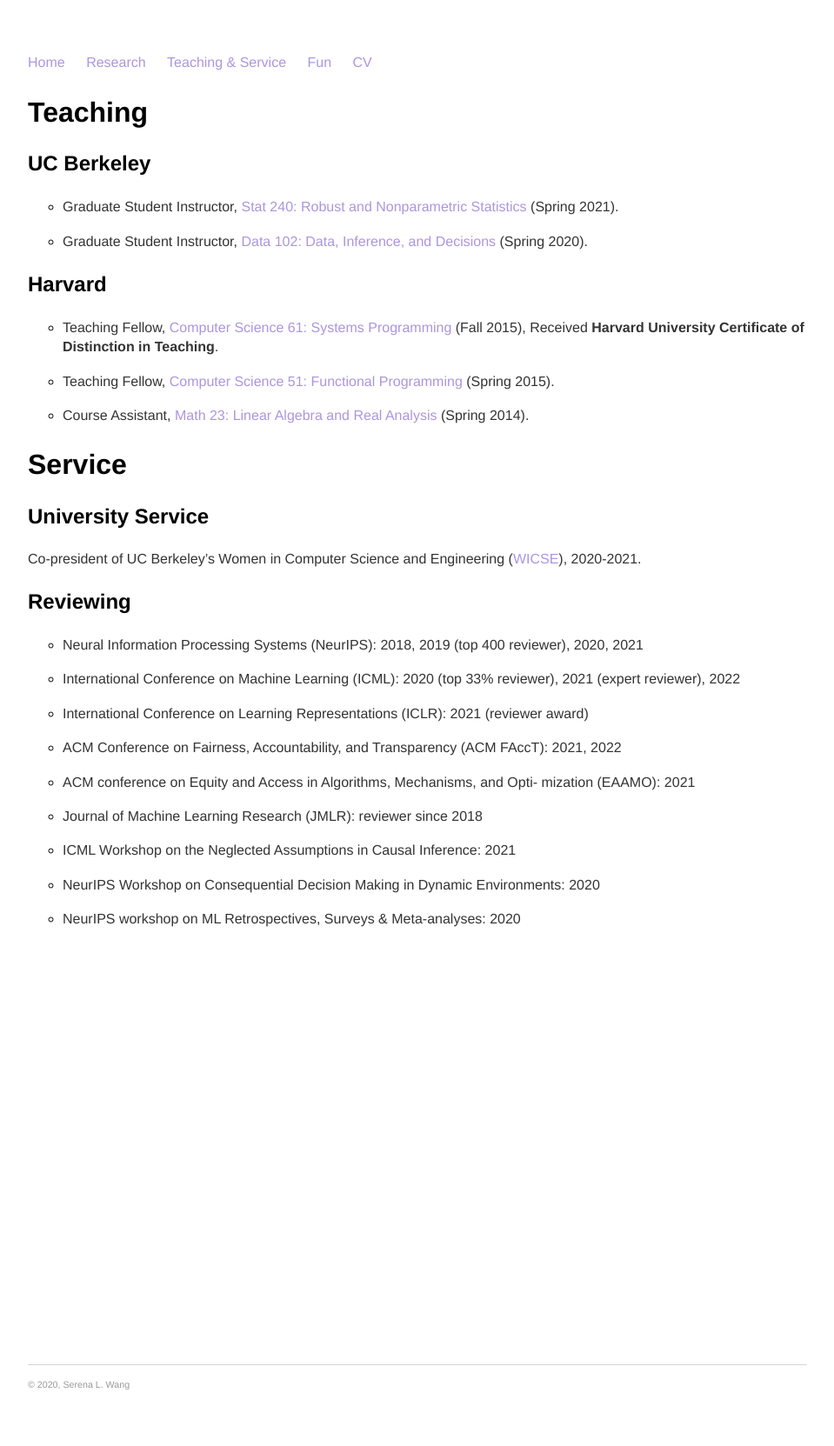
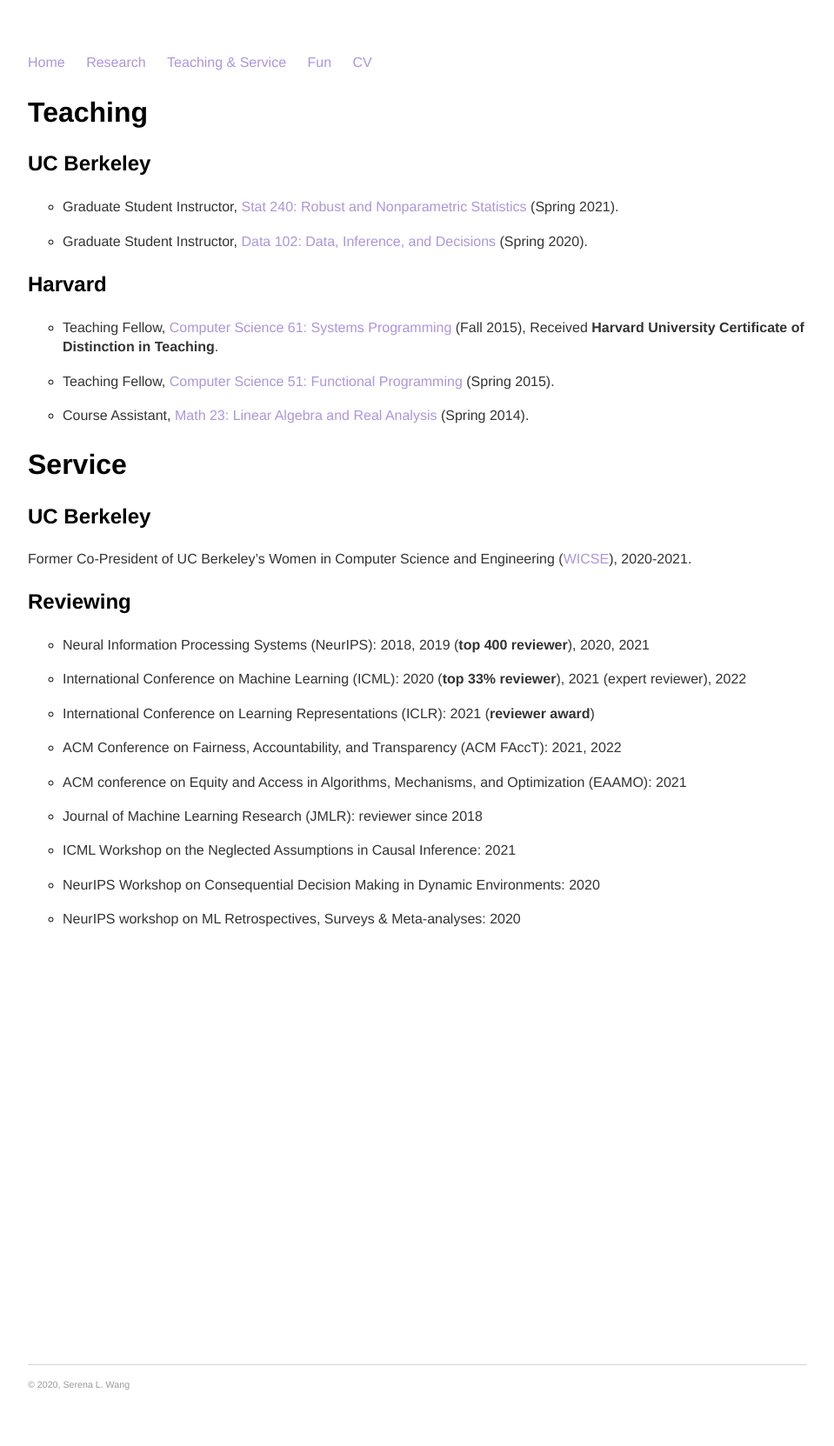
Before and after one commit to serenalwang/serenalwang.github.io, a Jekyll site: the page built from teaching.md, in a window 1280 px wide. Shown: the whole page at 87% size, without its empty margins (160-1119 px from the left). Built offline with Jekyll 4.4.1, drawn with Linux system fonts in a browser that asks for light colours.

Commit message:
fixed typos

```diff
--- a/teaching.md
+++ b/teaching.md
@@ -21,26 +21,25 @@ title: Teaching & Service
 
 ## Service
 
-### University Service
+### UC Berkeley
 
-Co-president of UC Berkeley's Women in Computer Science and Engineering ([WICSE](https://www-inst.eecs.berkeley.edu//~wicse/)), 2020-2021.
+Former Co-President of UC Berkeley's Women in Computer Science and Engineering ([WICSE](https://www-inst.eecs.berkeley.edu//~wicse/)), 2020-2021.
 
 ### Reviewing
 
-* Neural Information Processing Systems (NeurIPS): 2018, 2019 (top 400 reviewer),
+* Neural Information Processing Systems (NeurIPS): 2018, 2019 (**top 400 reviewer**),
 2020, 2021
 
-* International Conference on Machine Learning (ICML): 2020 (top 33% reviewer),
+* International Conference on Machine Learning (ICML): 2020 (**top 33% reviewer**),
 2021 (expert reviewer), 2022
 
-* International Conference on Learning Representations (ICLR): 2021 (reviewer
-award)
+* International Conference on Learning Representations (ICLR): 2021 (**reviewer
+award**)
 
 * ACM Conference on Fairness, Accountability, and Transparency (ACM FAccT):
 2021, 2022
 
-* ACM conference on Equity and Access in Algorithms, Mechanisms, and Opti-
-mization (EAAMO): 2021
+* ACM conference on Equity and Access in Algorithms, Mechanisms, and Optimization (EAAMO): 2021
 
 * Journal of Machine Learning Research (JMLR): reviewer since 2018
 
```
